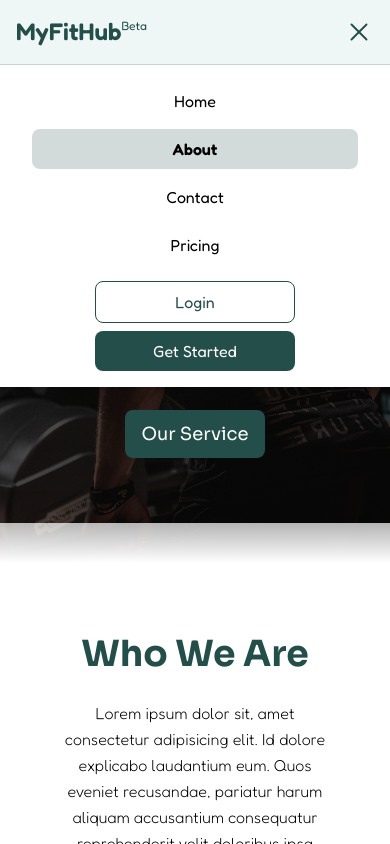
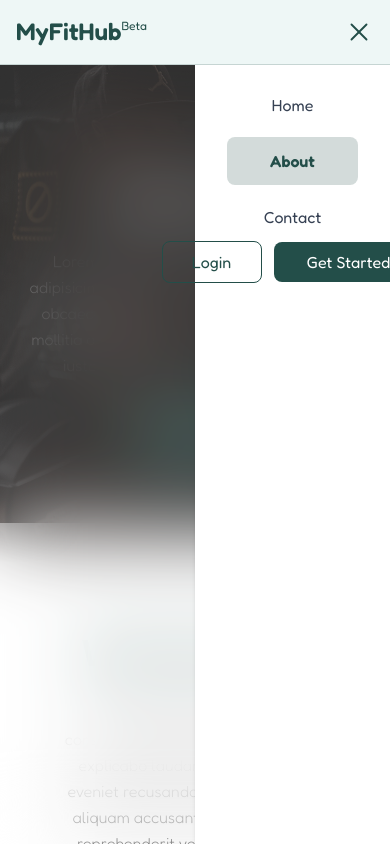
Before and after one commit to OlaiwonAbdullahi/myfithub-temp, a Next.js app: page /about in a window 390 px wide. Both pictures are taken after a click on the element 359 px from the left and 32 px from the top of the page. Shown: the top 844 px of the page. Built offline with nearby package versions, Linux system fonts and the light colour scheme.

Commit message:
feat: Improve layout responsiveness for FAQ and Team components; update Navbar for mobile navigation enhancements

```diff
--- a/app/(pages)/about/components/faq.tsx
+++ b/app/(pages)/about/components/faq.tsx
@@ -150,7 +150,7 @@ const FAQAccordion = () => {
         />
       </div>
 
-      <div className="space-y-2 grid grid-cols-2 gap-4">
+      <div className="space-y-2 grid md:grid-cols-2 sm:grid-cols-2 grid-cols-1 gap-4">
         {faqData.map((item, index) => (
           <FAQItem
             key={index}
--- a/app/(pages)/about/components/team.tsx
+++ b/app/(pages)/about/components/team.tsx
@@ -30,7 +30,7 @@ const Team = () => {
         title="The Team"
         paragraph="Driven by passion, powered by purpose - meet the engine that drives MyFitHub"
       />
-      <div className="flex flex-col sm:flex-row gap-8 justify-center">
+      <div className="flex flex-col sm:flex-col md:flex-row mx-auto items-center gap-8 justify-center">
         {teamDetails.map((member, idx) => (
           <div className="" key={idx}>
             <div className="border-[#234E49]/20 rounded-2xl bg-white shadow border  p-5 w-82 text-center flex flex-col justify-center items-center space-y-3">
--- a/app/(pages)/pricing/page.tsx
+++ /dev/null
@@ -1,17 +0,0 @@
-import Hero from "@/app/ui/hero";
-import React from "react";
-
-const Page = () => {
-  return (
-    <div>
-      <Hero
-        title="Pricing"
-        description="
-      Lorem ipsum dolor sit amet consectetur adipisicing elit. Cum ratione temporibus dolore obcaecati, recusandae quis esse optio vero mollitia aliquam nihil voluptatibus. Eaque in sit iusto similique? Soluta, natus veniam."
-        btnText="Our Service"
-      />
-    </div>
-  );
-};
-
-export default Page;
--- a/app/ui/navbar.tsx
+++ b/app/ui/navbar.tsx
@@ -19,7 +19,7 @@ const Navbar = () => {
     { name: "Home", href: "/" },
     { name: "About", href: "/about" },
     { name: "Contact", href: "/contact" },
-    { name: "Pricing", href: "/pricing" },
+    // { name: "Pricing", href: "/pricing" },
   ];
 
   return (
@@ -71,7 +71,23 @@ const Navbar = () => {
       </div>
 
       {menuOpen && (
-        <div className="absolute top-[64px] left-0 w-full bg-white shadow-md border-t border-[#234E49]/10 flex flex-col md:hidden px-8 py-4 space-y-4 font-fredoka z-40">
+        <div
+          className="fixed inset-0 bg-white/15 backdrop-blur-2xl z-30 md:hidden"
+          onClick={() => setMenuOpen(false)}
+        />
+      )}
+
+      {/* Mobile navigation menu */}
+      <div
+        className={`
+        fixed top-[64px] right-0 h-screen w-1/2 bg-white shadow-md border-t border-[#234E49]/10
+        flex flex-col md:hidden px-8 py-4 space-y-4 font-fredoka z-40
+        transform transition-transform duration-300 ease-in-out
+        ${menuOpen ? "translate-x-0" : "translate-x-full"}
+      `}
+      >
+        {/* Navigation Links */}
+        <nav className="flex-1">
           <ul className="flex flex-col space-y-2 text-center">
             {navLinks.map((link) => (
               <Link
@@ -80,10 +96,10 @@ const Navbar = () => {
                 onClick={() => setMenuOpen(false)}
               >
                 <li
-                  className={`cursor-pointer py-2 rounded-lg ${
+                  className={`cursor-pointer py-3 rounded-lg transition-colors ${
                     isActive(link.href)
-                      ? "bg-[#234E49]/20 font-semibold"
-                      : "hover:bg-[#234E49]/10"
+                      ? "bg-[#234E49]/20 font-semibold text-[#234E49]"
+                      : "hover:bg-[#234E49]/10 text-gray-700"
                   }`}
                 >
                   {link.name}
@@ -91,20 +107,20 @@ const Navbar = () => {
               </Link>
             ))}
           </ul>
-          <div className="flex flex-col gap-2 items-center">
+          <div className="flex  gap-3 items-center mt-auto justify-center">
             <Link href="/login" onClick={() => setMenuOpen(false)}>
-              <button className="cursor-pointer border border-[#234E49] text-[#234E49] px-4 py-2 w-[200px] rounded-lg">
+              <button className="cursor-pointer border border-[#234E49] text-[#234E49] px-4 py-2 w-[100px] rounded-lg hover:bg-[#234E49]/5 transition-colors">
                 Login
               </button>
             </Link>
             <Link href="/signup" onClick={() => setMenuOpen(false)}>
-              <button className="cursor-pointer bg-[#234E49] text-white px-4 py-2 w-[200px] rounded-lg">
+              <button className="cursor-pointer bg-[#234E49] text-white px-4 py-2 w-[150px] rounded-lg hover:bg-[#234E49]/90 transition-colors">
                 Get Started
               </button>
             </Link>
           </div>
-        </div>
-      )}
+        </nav>
+      </div>
     </nav>
   );
 };
```
